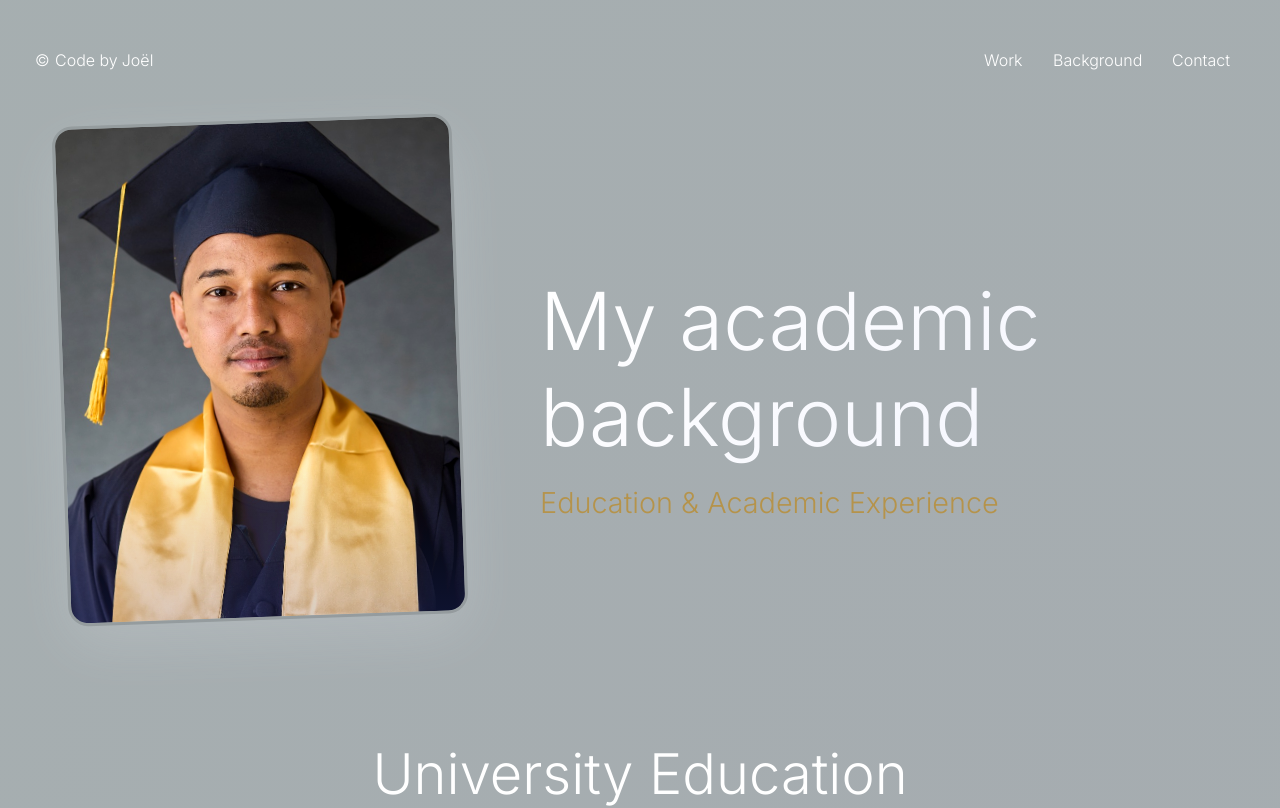
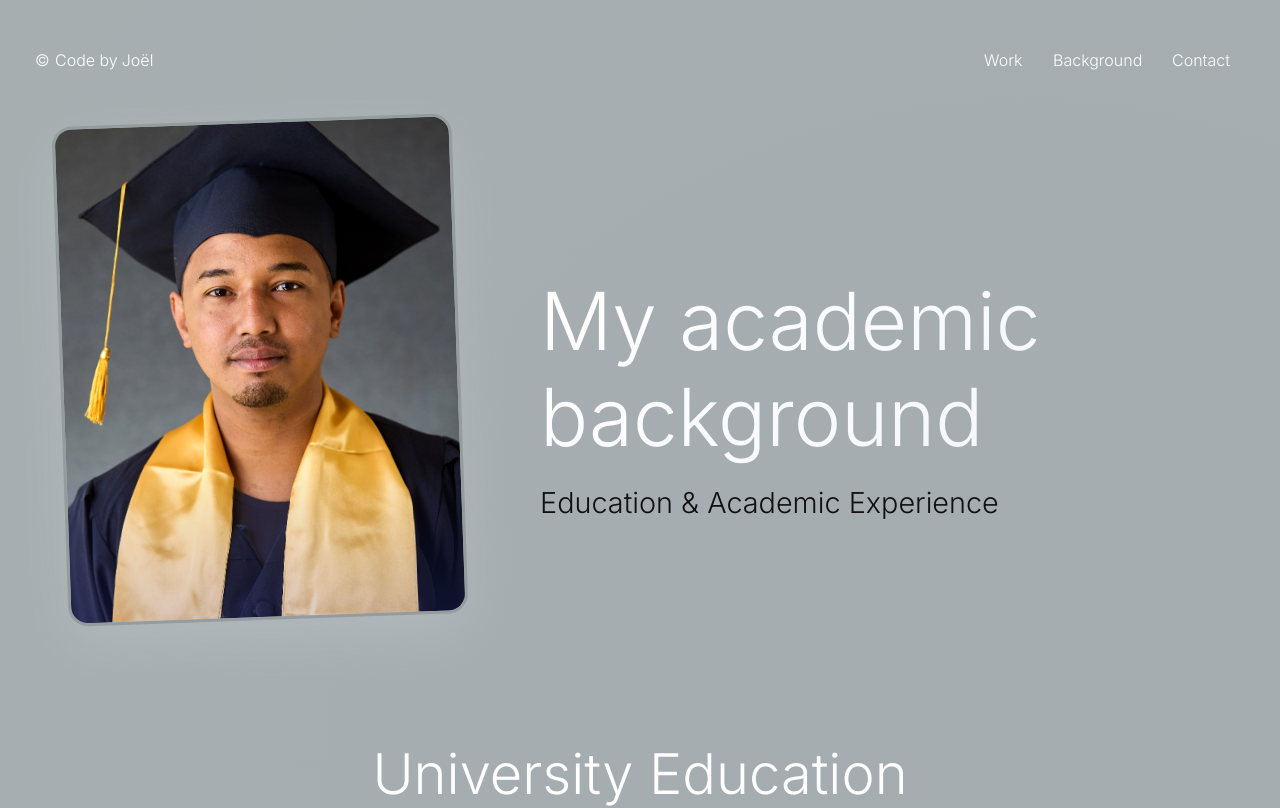
Before and after one commit to jojoandri/joelandriantsoa.com, a Next.js app: page /background in a window 1280 px wide. Shown: the top 808 px of the page. Built offline with nearby package versions, Linux system fonts and the light colour scheme; no server answers.

Commit message:
couleurbackground

```diff
--- a/src/app/background/page.module.scss
+++ b/src/app/background/page.module.scss
@@ -86,7 +86,7 @@
 
         .subtitle {
           font-size: clamp(1.2rem, 3vw, 1.8rem);
-          color: #b79141; // CHANGÉ : gris moyen pour lisibilité
+          color: #000000; // CHANGÉ : gris moyen pour lisibilité
           font-weight: 300;
           margin: 0;
           opacity: 0.9;
--- a/src/components/ScrollMenuButton/style.module.scss
+++ b/src/components/ScrollMenuButton/style.module.scss
@@ -75,13 +75,13 @@
   // Styles pour les sections blanches
   &.onWhiteSection {
     .menuToggle {
-      background: rgba(128, 128, 128, 0.9); // Gris au lieu de noir
+      background: rgba(170, 181, 186, 0.9); // Couleur #aab5ba avec transparence
       box-shadow:
         0 8px 25px rgba(0, 0, 0, 0.2),
         0 0 0 1px rgba(0, 0, 0, 0.1);
 
       &:hover {
-        background: rgba(100, 100, 100, 0.95); // Gris plus foncé au hover
+        background: rgba(154, 165, 170, 0.95); // Version plus foncée de #aab5ba au hover
         box-shadow:
           0 12px 35px rgba(0, 0, 0, 0.3),
           0 0 0 1px rgba(0, 0, 0, 0.15);
@@ -93,7 +93,7 @@
     }
 
     .menuDropdown {
-      background: rgba(100, 100, 100, 0.95); // Menu gris aussi
+      background: rgba(170, 181, 186, 0.95); // Menu avec la même couleur #aab5ba
       box-shadow:
         0 20px 60px rgba(0, 0, 0, 0.4),
         0 0 0 1px rgba(0, 0, 0, 0.1);
```
